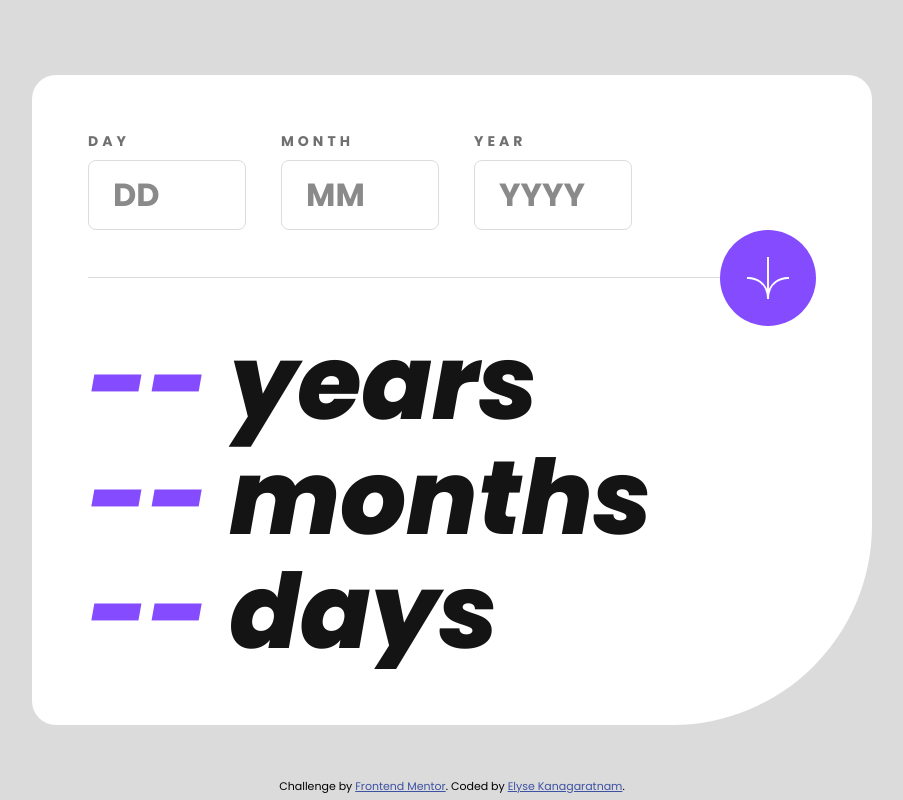
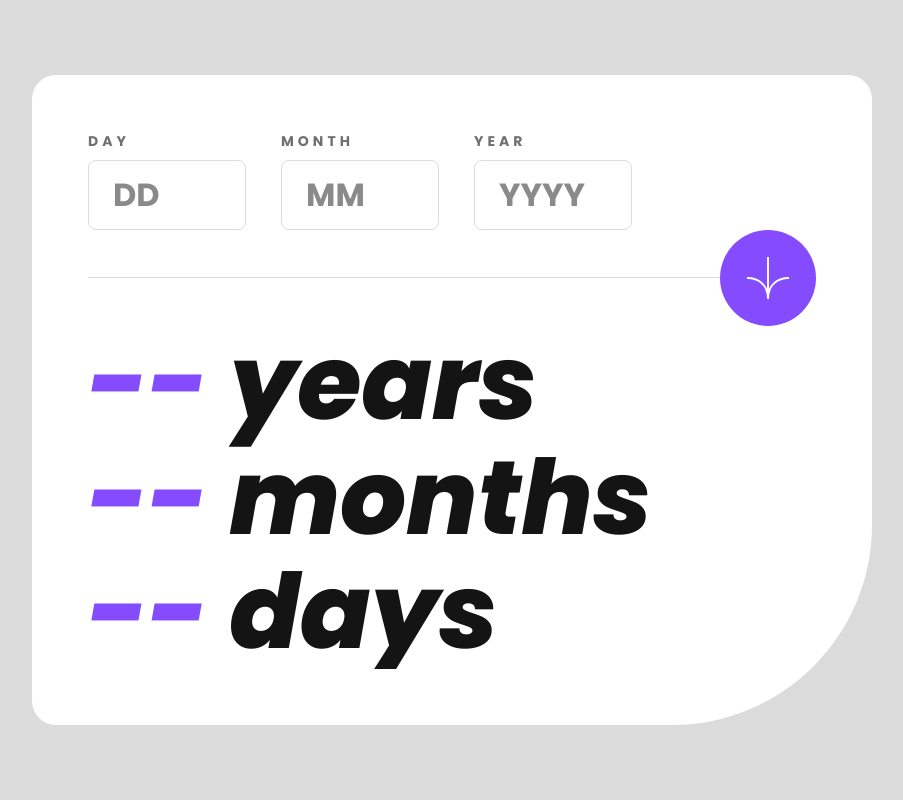
Before and after one commit to elyyyse/Age-calculator-app, a plain HTML site: page index.html in a window 1280 px wide. Shown: the whole page, without its empty margins (188-1091 px from the left). Drawn offline with Linux system fonts and the light colour scheme.

Commit message:
update index.html

```diff
--- a/index.html
+++ b/index.html
@@ -63,8 +63,7 @@
       </div>
     </main>
     <footer class="attribution">
-      Challenge by <a href="https://www.frontendmentor.io?ref=challenge" target="_blank">Frontend Mentor</a>.
-      Coded by <a href="https://www.elysekan.com">Elyse Kanagaratnam</a>.
+      <!-- Challenge by <a href="https://www.frontendmentor.io?ref=challenge" target="_blank">Frontend Mentor</a>. Coded by <a href="https://www.elysekan.com">Elyse Kanagaratnam</a>. -->
     </footer>
   </div>
 
```
